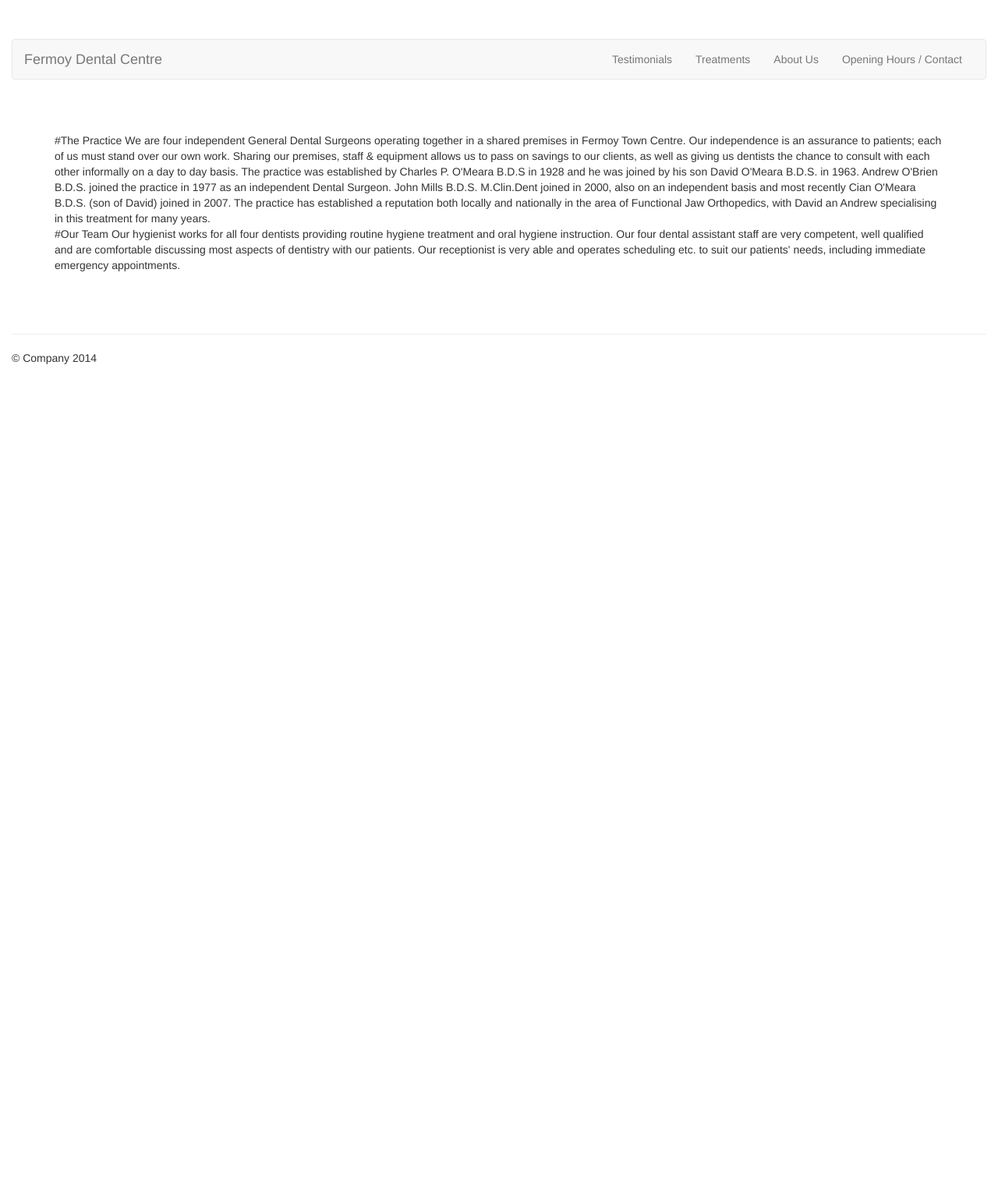
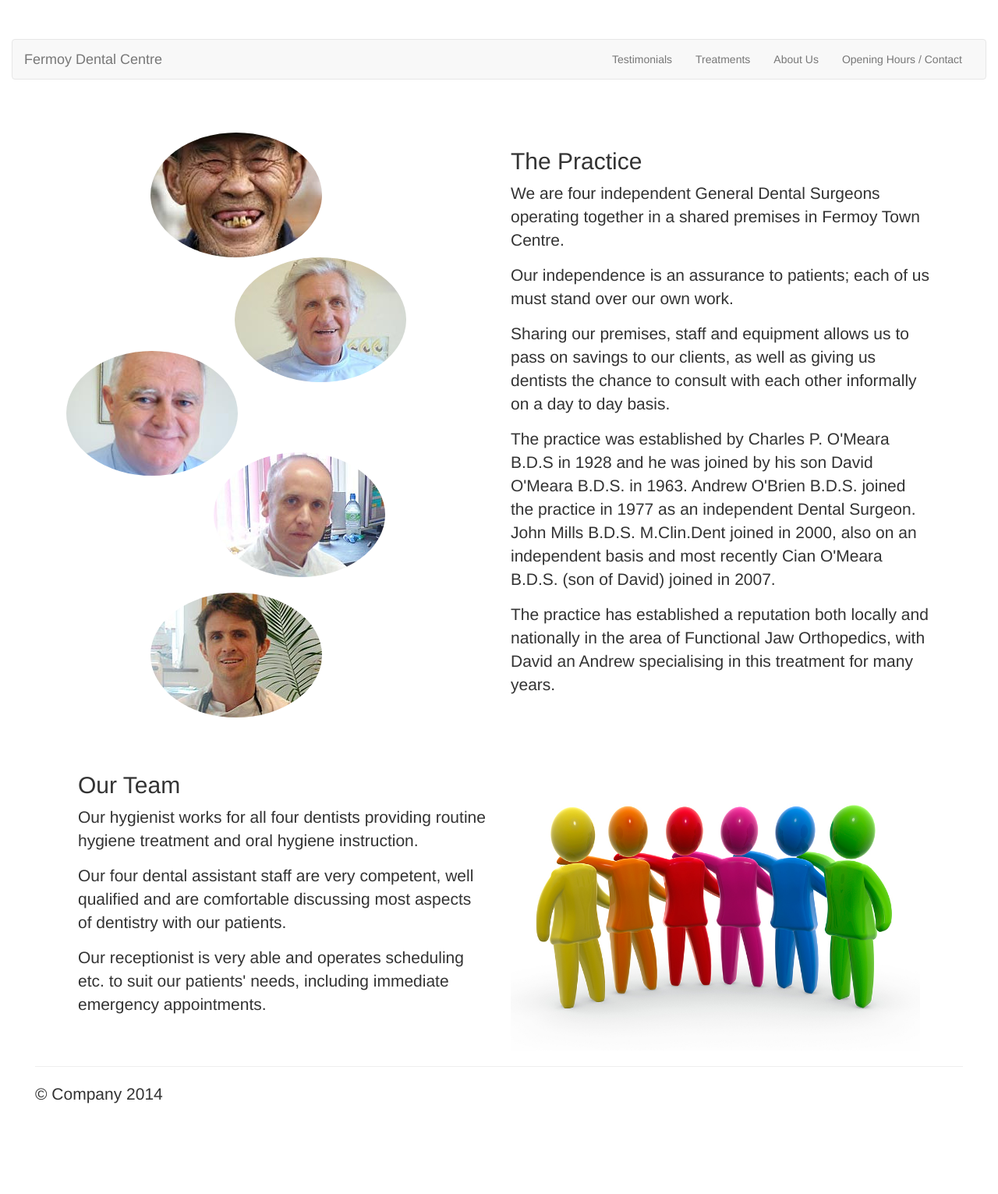
Before and after one commit to briansheehan/fermoydental, a Jekyll site: the page built from about.html, in a window 1280 px wide. Shown: the whole page at 78% size. Built offline with Jekyll 4.4.1, drawn with Linux system fonts in a browser that asks for light colours; nearby versions of some CDN libraries; Markdown is read by kramdown in place of the engine named in the settings; before the commit the page ends 900 px from its top, so only the background shows below that.

```diff
--- a/_includes/about.html
+++ b/_includes/about.html
@@ -1,2 +1,33 @@
-<div>{{ the_practice }}</div>
-<div>{{ the_team }}</div>
+<div class="container">
+  <div class="row">
+    <div id="about-practice-pics" class="col-sm-6">
+	<div class="container">
+	  <div class="row">
+        <img id="charlie-img" class="round-image" src="./images/charlie.jpg">
+      </div>
+	  <div class="row">
+        <img id="dave-img" class="round-image" src="./images/dave_crop.jpg">
+      </div>
+	  <div class="row">
+        <img id="andrew-img" class="round-image" src="./images/andrew_crop.jpg">
+      </div>
+	  <div class="row">
+        <img id="john-img" class="round-image" src="./images/john_crop.jpg">
+      </div>
+	  <div class="row">
+        <img id="cian-img" class="round-image" src="./images/cian_crop.jpg">
+      </div>
+    </div>
+    </div>
+
+    <div id="about-practice-text" class="col-sm-6">
+      {{ the_practice }}
+  </div>
+</div>
+
+<div class="container">
+  <div class="row">
+    <div id="about-team-text" class="col-sm-6">{{ the_team }}</div>
+    <div id="about-team-pics" class="col-sm-6"><img id="team-img" src="./images/team.jpg"></div>
+  </div>
+</div>
--- a/about.html
+++ b/about.html
@@ -3,38 +3,40 @@
 title: About
 ---
 {% capture the_practice %}
-#The Practice
+<h2>The Practice</h2>
 
-We are four independent General Dental Surgeons operating together
+<p>We are four independent General Dental Surgeons operating together
 in a shared premises in Fermoy Town Centre.
 
-Our independence is an assurance to patients; each of us must stand
-over our own work. Sharing our premises, staff & equipment allows
+<p>Our independence is an assurance to patients; each of us must stand
+over our own work.
+
+<p>Sharing our premises, staff and equipment allows
 us to pass on savings to our clients, as well as giving us dentists the
 chance to consult with each other informally on a day to day basis.
 
-The practice was established by Charles P. O'Meara B.D.S in 1928 and
+<p>The practice was established by Charles P. O'Meara B.D.S in 1928 and
 he was joined by his son David O'Meara B.D.S. in 1963. Andrew
 O'Brien B.D.S. joined the practice in 1977 as an independent Dental
 Surgeon. John Mills B.D.S. M.Clin.Dent joined in 2000, also on an
 independent basis and most recently Cian O'Meara B.D.S. (son of
 David) joined in 2007.
 
-The practice has established a reputation both locally and
+<p>The practice has established a reputation both locally and
 nationally in the area of Functional Jaw Orthopedics, with David an
 Andrew specialising in this treatment for many years.
 {% endcapture %}
 
 {% capture the_team %}
-#Our Team
-Our hygienist works for all four dentists providing routine hygiene
+<h2>Our Team</h2>
+<p>Our hygienist works for all four dentists providing routine hygiene
 treatment and oral hygiene instruction.
 
-Our four dental assistant staff are very competent, well qualified
+<p>Our four dental assistant staff are very competent, well qualified
 and are comfortable discussing most aspects of dentistry with our
 patients.
 
-Our receptionist is very able and operates scheduling etc. to suit
+<p>Our receptionist is very able and operates scheduling etc. to suit
 our patients' needs, including immediate emergency appointments.
 {% endcapture %}
 
--- a/css/fermoy-dental.css
+++ b/css/fermoy-dental.css
@@ -1,3 +1,19 @@
+#frontpage-carousel {
+  width: 1000px;
+}
+
+.carousel-caption {
+  text-align: left;
+  background-color: black;
+  opacity: .7;
+  padding: 2%;
+  width: 100%;
+}
+
+.carousel-inner>.item>img {
+  width: 100%;
+}
+
 .jumbotron {
  background-color: #FFF;
 }
@@ -30,8 +46,12 @@
   top: -50px;
 }
 
-#about-content {
-	text-align: center
+#team-img {
+  width: 100%;
+}
+
+#about-practice-text {
+	text-align: left
 }
 
 #inner-map-div {
```
Also changed, not shown: index.md (+36 -5 lines).
